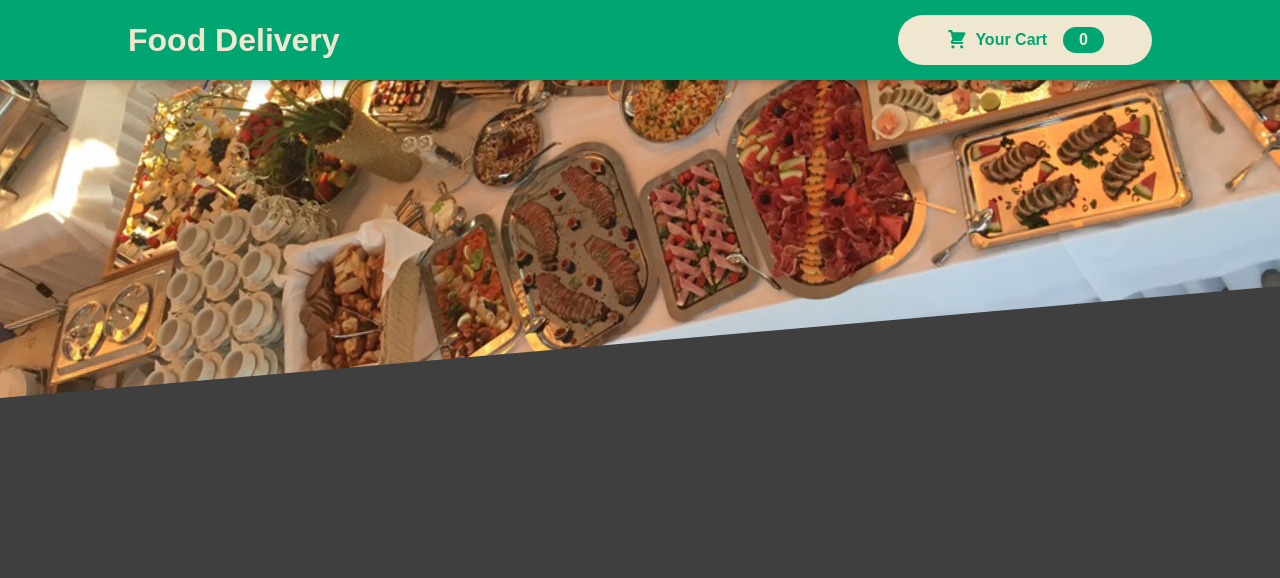
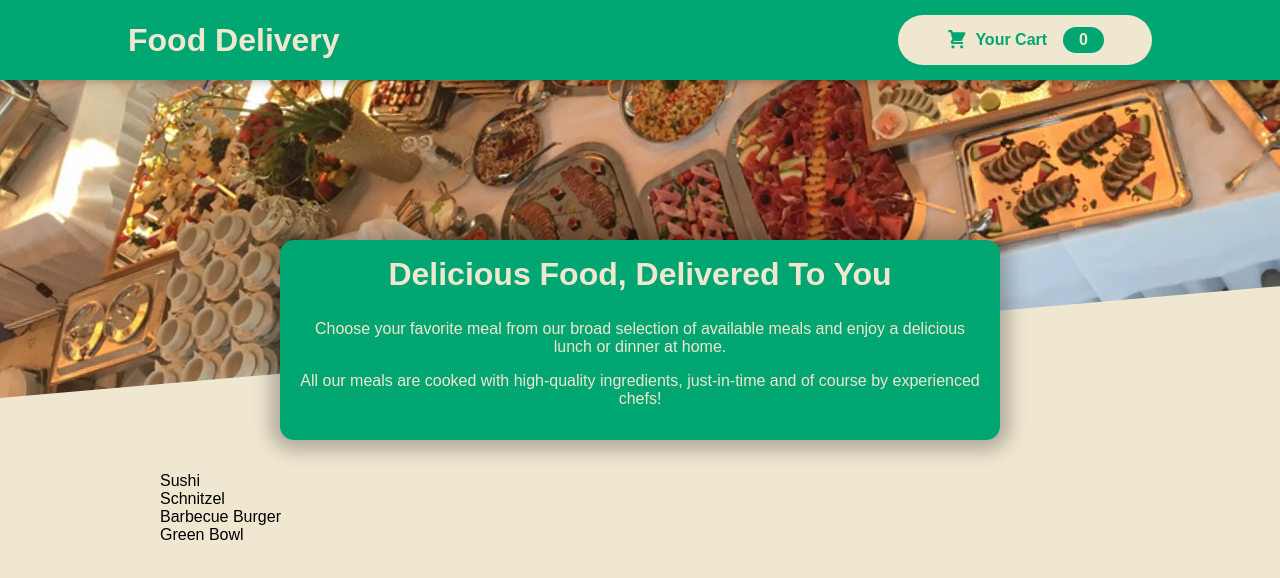
Before and after one commit to polettoweb/food-delivery, a JavaScript app: page / in a window 1280 px wide. Shown: the top 578 px of the page. Built offline with nearby package versions, Linux system fonts and the light colour scheme.

Commit message:
Added meals listing and style

```diff
--- a/src/App.js
+++ b/src/App.js
@@ -1,9 +1,13 @@
 import Header from "./components/Layout/Header";
+import Meals from "./components/Meals/Meals";
 
 function App() {
   return (
     <>
       <Header />
+      <main>
+        <Meals />
+      </main>
     </>
   );
 }
--- /dev/null
+++ b/src/components/Meals/AvailableMeals.js
@@ -0,0 +1,39 @@
+import classes from "./AvailableMeals.module.scss";
+
+const DUMMY_MEALS = [
+  {
+    id: "m1",
+    name: "Sushi",
+    description: "Finest fish and veggies",
+    price: 22.99,
+  },
+  {
+    id: "m2",
+    name: "Schnitzel",
+    description: "A german specialty!",
+    price: 16.5,
+  },
+  {
+    id: "m3",
+    name: "Barbecue Burger",
+    description: "American, raw, meaty",
+    price: 12.99,
+  },
+  {
+    id: "m4",
+    name: "Green Bowl",
+    description: "Healthy...and green...",
+    price: 18.99,
+  },
+];
+
+const AvailableMeals = () => {
+  const mealsList = DUMMY_MEALS.map(meal => <li key={meal.id}>{meal.name}</li>);
+  return (
+    <section className={classes.meals}>
+      <ul>{mealsList}</ul>
+    </section>
+  );
+};
+
+export default AvailableMeals;
--- /dev/null
+++ b/src/components/Meals/AvailableMeals.module.scss
@@ -0,0 +1,24 @@
+.meals {
+  max-width: 60rem;
+  width: 90%;
+  margin: 2rem auto;
+  animation: meals 1s ease-out forwards;
+
+  ul {
+    list-style: none;
+    margin: 0;
+    padding: 0;
+  }
+}
+
+@keyframes meals {
+  from {
+    opacity: 0;
+    transform: translateY(3rem);
+  }
+
+  to {
+    opacity: 1;
+    transform: translateY(0);
+  }
+}
--- /dev/null
+++ b/src/components/Meals/Meals.js
@@ -0,0 +1,13 @@
+import AvailableMeals from "./AvailableMeals";
+import MealsSummary from "./MealsSummary";
+
+const Meals = () => {
+  return (
+    <>
+      <MealsSummary />
+      <AvailableMeals />
+    </>
+  );
+};
+
+export default Meals;
--- /dev/null
+++ b/src/components/Meals/MealsSummary.js
@@ -0,0 +1,19 @@
+import classes from "./MealsSummary.module.scss";
+
+const MealsSummary = () => {
+  return (
+    <section className={classes.summary}>
+      <h2>Delicious Food, Delivered To You</h2>
+      <p>
+        Choose your favorite meal from our broad selection of available meals
+        and enjoy a delicious lunch or dinner at home.
+      </p>
+      <p>
+        All our meals are cooked with high-quality ingredients, just-in-time and
+        of course by experienced chefs!
+      </p>
+    </section>
+  );
+};
+
+export default MealsSummary;
--- /dev/null
+++ b/src/components/Meals/MealsSummary.module.scss
@@ -0,0 +1,18 @@
+.summary {
+  text-align: center;
+  max-width: 45rem;
+  width: 90%;
+  margin: auto;
+  margin-top: -10rem;
+  position: relative;
+  background-color: #00a672;
+  color: #f0e7d0;
+  border-radius: 14px;
+  padding: 1rem;
+  box-shadow: 0 1px 18px 10px rgba(0, 0, 0, 0.25);
+
+  h2 {
+    font-size: 2rem;
+    margin-top: 0;
+  }
+}
--- a/src/index.scss
+++ b/src/index.scss
@@ -10,5 +10,5 @@ html {
 
 body {
   margin: 0;
-  background-color: #3f3f3f;
+  background-color: #f0e7d0;
 }
```
